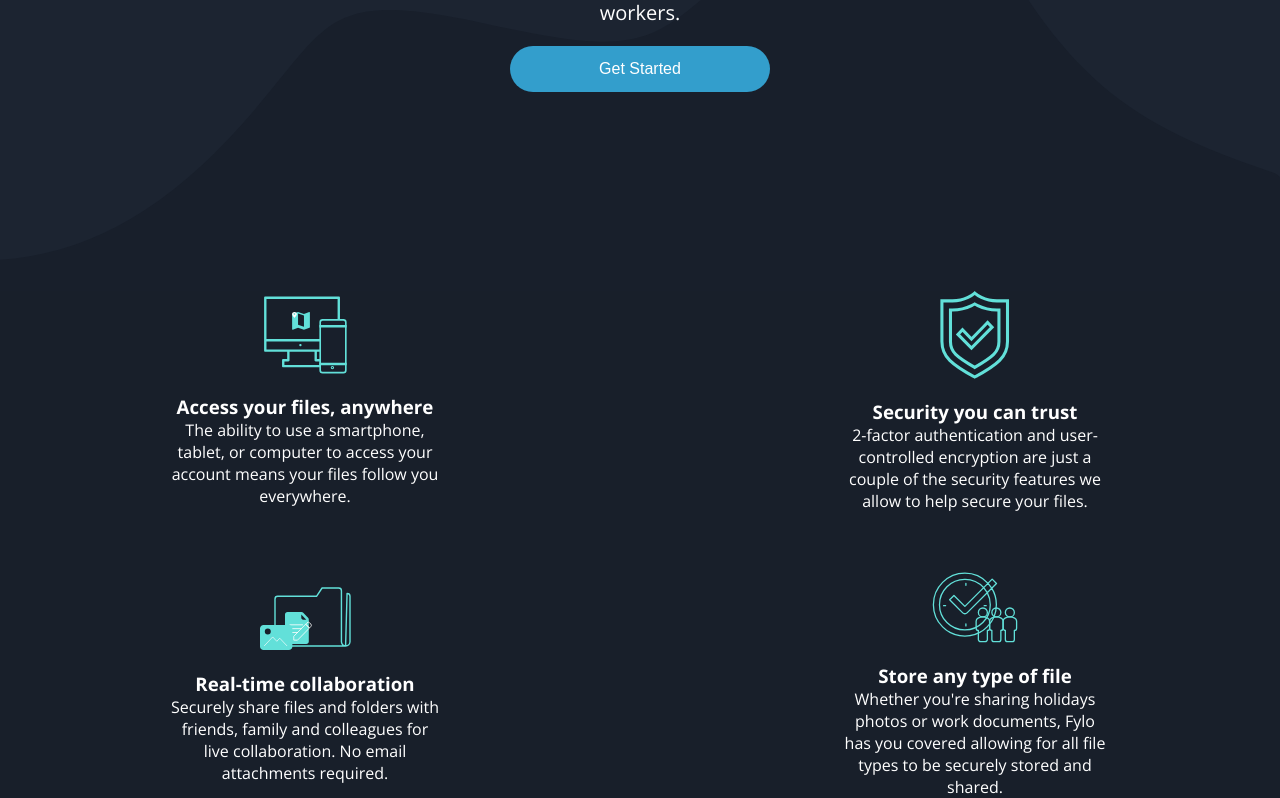
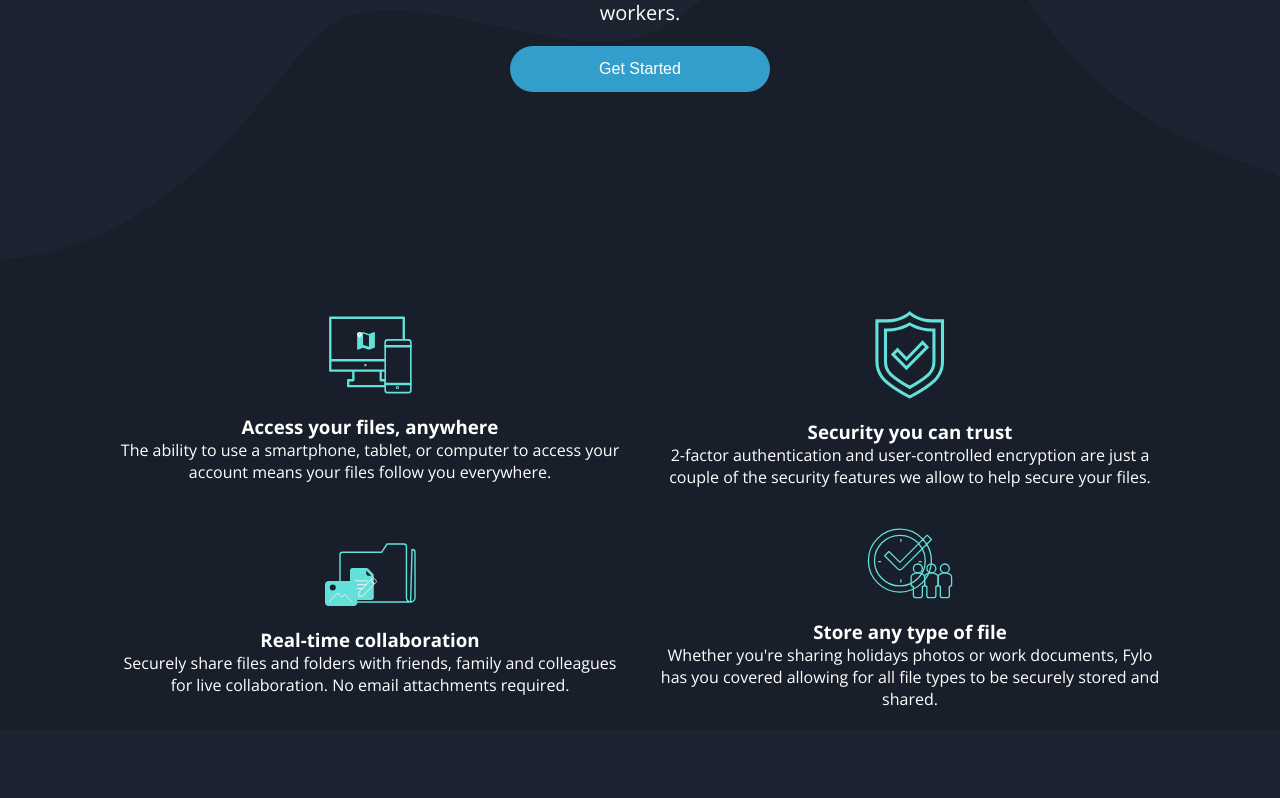
Before and after one commit to data-sets/fylo-dark-theme, a React (Create React App) app: page / in a window 1280 px wide. Shown: the part 894-1692 px from the top of the page. After the commit the page ends 1624 px from the top, so only its background shows below. Built offline with nearby package versions, Linux system fonts and the light colour scheme.

Commit message:
testing: font size

```diff
--- a/src/scss/globals/_main.scss
+++ b/src/scss/globals/_main.scss
@@ -102,21 +102,20 @@ button {
       justify-content: center;
       align-items: center;
       grid-template-columns: 1fr 1fr;
-      gap: 60px;
+
       position: relative;
       margin-top: -30px;
-
+      max-width: 1080px;
       margin: 0 auto;
       li {
         color: v.$white;
 
         text-align: center;
-        padding: 0 120px;
+        padding: 20px;
         img {
           padding-bottom: 15px;
         }
         p {
-          padding-inline: 50px;
           font-size: 1rem;
         }
       }
```
Also changed, not shown: src/dist/style.css, 1 other file (tests, documents, lock files or other folders).
